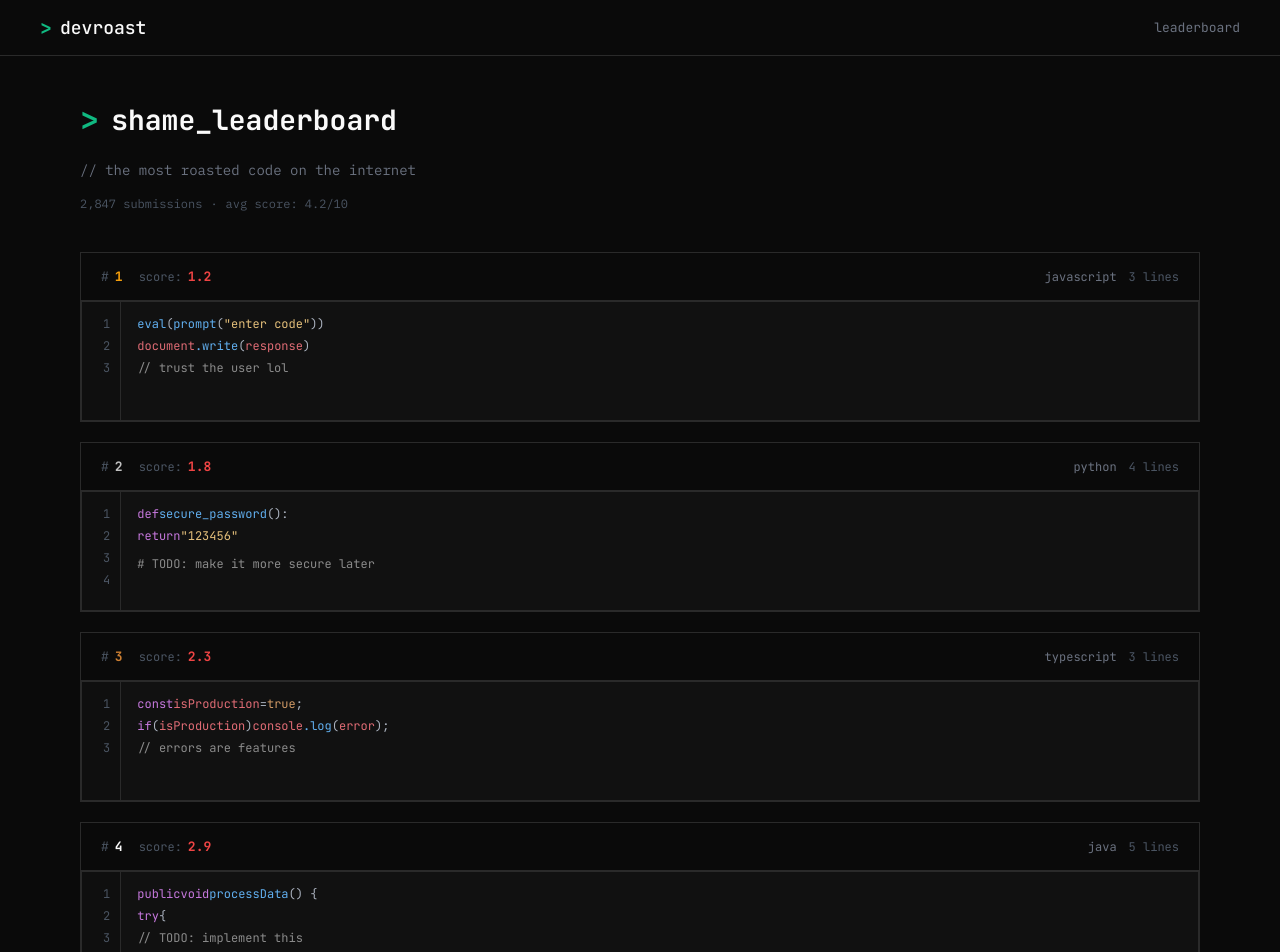
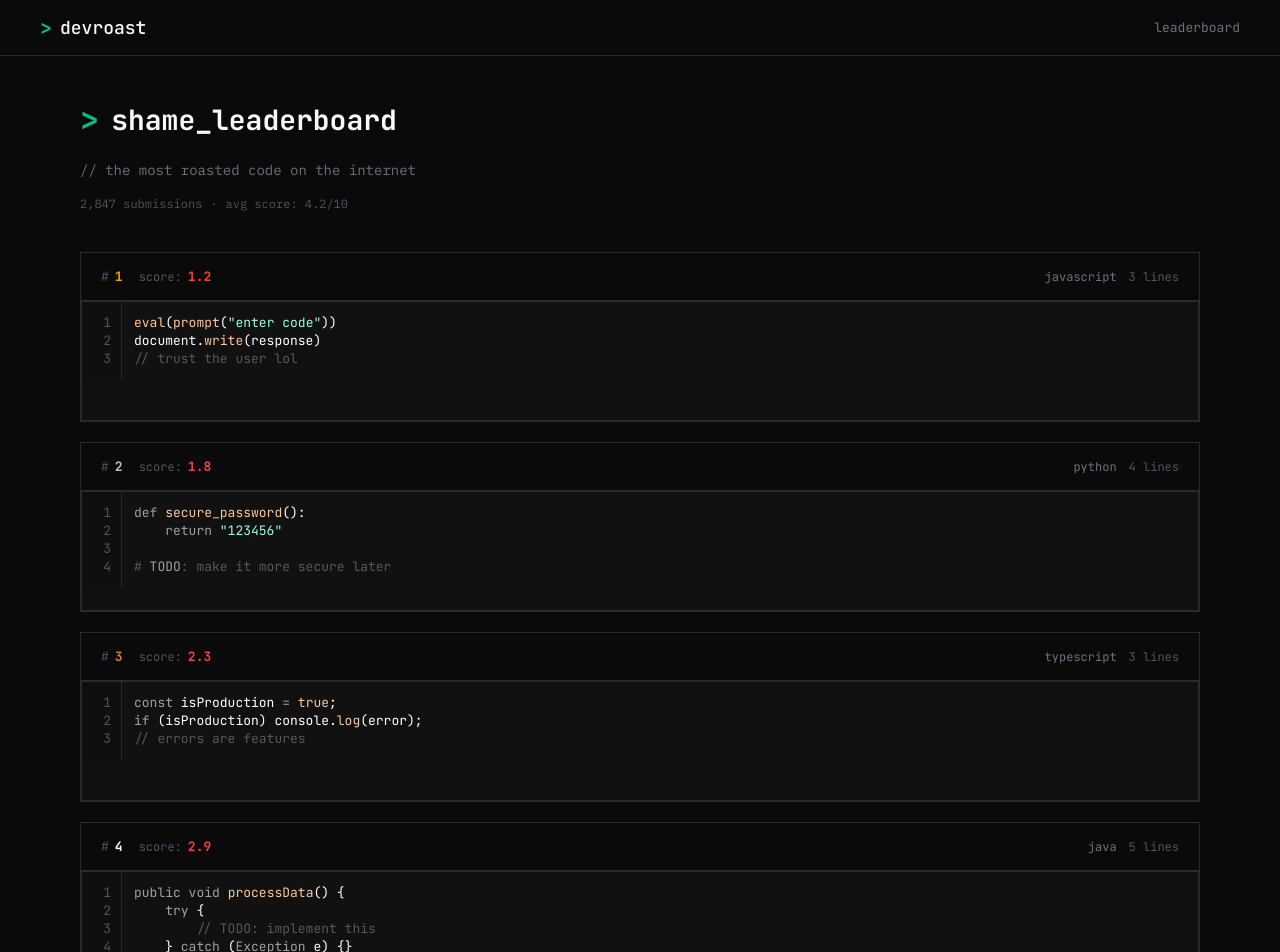
Before and after one commit to igcarvalhaes/devroast, a Next.js app: page /leaderboard in a window 1280 px wide. Shown: the top 952 px of the page. Built offline with nearby package versions, Linux system fonts and the light colour scheme.

Commit message:
refactor: consolidate leaderboard code display with shared CodeBlock component

```diff
--- a/src/app/leaderboard/page.tsx
+++ b/src/app/leaderboard/page.tsx
@@ -1,5 +1,4 @@
 import type { Metadata } from "next";
-import type { CodeLine } from "@/components/leaderboard-code-block";
 import { LeaderboardEntry } from "@/components/leaderboard-entry";
 
 export const metadata: Metadata = {
@@ -12,7 +11,7 @@ interface LeaderboardData {
 	score: number;
 	language: string;
 	lineCount: number;
-	code: CodeLine[];
+	code: string;
 }
 
 // Dados estáticos de exemplo
@@ -22,159 +21,47 @@ const leaderboardData: LeaderboardData[] = [
 		score: 1.2,
 		language: "javascript",
 		lineCount: 3,
-		code: [
-			{
-				tokens: [
-					{ content: "eval", color: "#61AFEF" },
-					{ content: "(", color: "#ABB2BF" },
-					{ content: "prompt", color: "#61AFEF" },
-					{ content: "(", color: "#ABB2BF" },
-					{ content: '"enter code"', color: "#E5C07B" },
-					{ content: "))", color: "#ABB2BF" },
-				],
-			},
-			{
-				tokens: [
-					{ content: "document", color: "#E06C75" },
-					{ content: ".write", color: "#61AFEF" },
-					{ content: "(", color: "#ABB2BF" },
-					{ content: "response", color: "#E06C75" },
-					{ content: ")", color: "#ABB2BF" },
-				],
-			},
-			{
-				tokens: [{ content: "// trust the user lol", color: "#8B8B8B" }],
-			},
-		],
+		code: `eval(prompt("enter code"))
+document.write(response)
+// trust the user lol`,
 	},
 	{
 		rank: 2,
 		score: 1.8,
 		language: "python",
 		lineCount: 4,
-		code: [
-			{
-				tokens: [
-					{ content: "def ", color: "#C678DD" },
-					{ content: "secure_password", color: "#61AFEF" },
-					{ content: "():", color: "#ABB2BF" },
-				],
-			},
-			{
-				tokens: [
-					{ content: "    ", color: "#ABB2BF" },
-					{ content: "return ", color: "#C678DD" },
-					{ content: '"123456"', color: "#E5C07B" },
-				],
-			},
-			{
-				tokens: [{ content: "", color: "#ABB2BF" }],
-			},
-			{
-				tokens: [{ content: "# TODO: make it more secure later", color: "#8B8B8B" }],
-			},
-		],
+		code: `def secure_password():
+    return "123456"
+
+# TODO: make it more secure later`,
 	},
 	{
 		rank: 3,
 		score: 2.3,
 		language: "typescript",
 		lineCount: 3,
-		code: [
-			{
-				tokens: [
-					{ content: "const ", color: "#C678DD" },
-					{ content: "isProduction ", color: "#E06C75" },
-					{ content: "= ", color: "#ABB2BF" },
-					{ content: "true", color: "#D19A66" },
-					{ content: ";", color: "#ABB2BF" },
-				],
-			},
-			{
-				tokens: [
-					{ content: "if ", color: "#C678DD" },
-					{ content: "(", color: "#ABB2BF" },
-					{ content: "isProduction", color: "#E06C75" },
-					{ content: ") ", color: "#ABB2BF" },
-					{ content: "console", color: "#E06C75" },
-					{ content: ".log", color: "#61AFEF" },
-					{ content: "(", color: "#ABB2BF" },
-					{ content: "error", color: "#E06C75" },
-					{ content: ");", color: "#ABB2BF" },
-				],
-			},
-			{
-				tokens: [{ content: "// errors are features", color: "#8B8B8B" }],
-			},
-		],
+		code: `const isProduction = true;
+if (isProduction) console.log(error);
+// errors are features`,
 	},
 	{
 		rank: 4,
 		score: 2.9,
 		language: "java",
 		lineCount: 5,
-		code: [
-			{
-				tokens: [
-					{ content: "public ", color: "#C678DD" },
-					{ content: "void ", color: "#C678DD" },
-					{ content: "processData", color: "#61AFEF" },
-					{ content: "() {", color: "#ABB2BF" },
-				],
-			},
-			{
-				tokens: [
-					{ content: "    ", color: "#ABB2BF" },
-					{ content: "try ", color: "#C678DD" },
-					{ content: "{", color: "#ABB2BF" },
-				],
-			},
-			{
-				tokens: [
-					{ content: "        ", color: "#ABB2BF" },
-					{ content: "// TODO: implement this", color: "#8B8B8B" },
-				],
-			},
-			{
-				tokens: [
-					{ content: "    ", color: "#ABB2BF" },
-					{ content: "} ", color: "#ABB2BF" },
-					{ content: "catch ", color: "#C678DD" },
-					{ content: "(", color: "#ABB2BF" },
-					{ content: "Exception ", color: "#E5C07B" },
-					{ content: "e) {}", color: "#ABB2BF" },
-				],
-			},
-			{
-				tokens: [{ content: "}", color: "#ABB2BF" }],
-			},
-		],
+		code: `public void processData() {
+    try {
+        // TODO: implement this
+    } catch (Exception e) {}
+}`,
 	},
 	{
 		rank: 5,
 		score: 3.4,
 		language: "php",
 		lineCount: 2,
-		code: [
-			{
-				tokens: [
-					{ content: "$password ", color: "#E06C75" },
-					{ content: "= ", color: "#ABB2BF" },
-					{ content: "$_GET", color: "#E06C75" },
-					{ content: "[", color: "#ABB2BF" },
-					{ content: "'pwd'", color: "#E5C07B" },
-					{ content: "];", color: "#ABB2BF" },
-				],
-			},
-			{
-				tokens: [
-					{ content: "mysqli_query", color: "#61AFEF" },
-					{ content: "(", color: "#ABB2BF" },
-					{ content: '"SELECT * FROM users WHERE pass=$password"', color: "#E5C07B" },
-					{ content: ");", color: "#ABB2BF" },
-				],
-			},
-		],
+		code: `$password = $_GET['pwd'];
+mysqli_query("SELECT * FROM users WHERE pass=$password");`,
 	},
 ];
 
@@ -190,7 +77,7 @@ export default function LeaderboardPage() {
 					</div>
 
 					<p className="font-body-mono text-sm text-text-secondary">
-						// the most roasted code on the internet
+						{"// the most roasted code on the internet"}
 					</p>
 
 					<div className="flex items-center gap-2">
--- a/src/components/leaderboard-code-block.tsx
+++ /dev/null
@@ -1,82 +0,0 @@
-import { type ComponentProps, forwardRef } from "react";
-import { tv, type VariantProps } from "tailwind-variants";
-
-const codeBlock = tv({
-	slots: {
-		container: ["flex overflow-clip", "bg-bg-input border border-border-primary"],
-		lineNumbers: [
-			"flex flex-col items-end gap-1.5",
-			"w-10 h-full px-2.5 py-3.5",
-			"bg-bg-surface border-r border-border-primary",
-			"font-mono text-xs text-text-tertiary",
-		],
-		codeContent: ["flex flex-col gap-1.5", "px-4 py-3.5 w-full"],
-		codeLine: "flex font-mono text-xs",
-		token: "font-mono text-xs",
-	},
-});
-
-type CodeBlockVariants = VariantProps<typeof codeBlock>;
-
-interface Token {
-	content: string;
-	color: string;
-}
-
-interface CodeLine {
-	tokens: Token[];
-}
-
-type CodeBlockProps = Omit<ComponentProps<"div">, "children"> &
-	CodeBlockVariants & {
-		lines: CodeLine[];
-		height?: number;
-	};
-
-const CodeBlock = forwardRef<HTMLDivElement, CodeBlockProps>(
-	({ className, lines, height = 120, ...props }, ref) => {
-		const styles = codeBlock();
-
-		return (
-			<div
-				ref={ref}
-				className={styles.container({ className })}
-				style={{ height: `${height}px` }}
-				{...props}
-			>
-				<div className={styles.lineNumbers()}>
-					{lines.map((_, index) => (
-						<span key={`line-${index + 1}`}>{index + 1}</span>
-					))}
-				</div>
-
-				<div className={styles.codeContent()}>
-					{lines.map((line, lineIndex) => (
-						<div key={`code-line-${lineIndex + 1}`} className={styles.codeLine()}>
-							{line.tokens.map((token, tokenIndex) => (
-								<span
-									key={`token-${lineIndex}-${tokenIndex}`}
-									className={styles.token()}
-									style={{ color: token.color }}
-								>
-									{token.content}
-								</span>
-							))}
-						</div>
-					))}
-				</div>
-			</div>
-		);
-	},
-);
-
-CodeBlock.displayName = "CodeBlock";
-
-export {
-	CodeBlock,
-	codeBlock,
-	type CodeBlockProps,
-	type CodeBlockVariants,
-	type Token,
-	type CodeLine,
-};
--- a/src/components/leaderboard-entry.tsx
+++ b/src/components/leaderboard-entry.tsx
@@ -1,6 +1,6 @@
-import { type ComponentProps, forwardRef } from "react";
+import type { ComponentProps } from "react";
 import { tv, type VariantProps } from "tailwind-variants";
-import { CodeBlock, type CodeLine } from "./leaderboard-code-block";
+import { CodeBlock } from "@/components/ui/code-block";
 
 const leaderboardEntry = tv({
 	slots: {
@@ -46,17 +46,24 @@ type LeaderboardEntryProps = Omit<ComponentProps<"div">, "children"> &
 		score: number;
 		language: string;
 		lineCount: number;
-		code: CodeLine[];
+		code: string;
 	};
 
-const LeaderboardEntry = forwardRef<HTMLDivElement, LeaderboardEntryProps>(
-	({ className, rank, score, language, lineCount, code, ...props }, ref) => {
+async function LeaderboardEntry({
+	className,
+	rank,
+	score,
+	language,
+	lineCount,
+	code,
+	...props
+}: LeaderboardEntryProps) {
 	const rankVariant: 1 | 2 | 3 | "default" =
 		rank === 1 ? 1 : rank === 2 ? 2 : rank === 3 ? 3 : "default";
 	const styles = leaderboardEntry({ rank: rankVariant });
 
 	return (
-			<div ref={ref} className={styles.container({ className })} {...props}>
+		<div className={styles.container({ className })} {...props}>
 			<div className={styles.metaRow()}>
 				<div className={styles.metaLeft()}>
 					<div className={styles.rankGroup()}>
@@ -76,11 +83,10 @@ const LeaderboardEntry = forwardRef<HTMLDivElement, LeaderboardEntryProps>(
 				</div>
 			</div>
 
-				<CodeBlock lines={code} height={120} />
+			<CodeBlock code={code} language={language} className="h-[120px]" />
 		</div>
 	);
-	},
-);
+}
 
 LeaderboardEntry.displayName = "LeaderboardEntry";
 
--- a/src/components/ui/code-block.tsx
+++ b/src/components/ui/code-block.tsx
@@ -111,7 +111,7 @@ async function CodeBlock({ code, language = "javascript", filename, className }:
 
 	return (
 		<CodeBlockRoot className={className}>
-			<CodeBlockHeader filename={filename} />
+			{filename !== undefined && <CodeBlockHeader filename={filename} />}
 			<CodeBlockBody html={html} lineCount={lineCount} />
 		</CodeBlockRoot>
 	);
```
Lines whose indentation alone changed are shown as unchanged.
